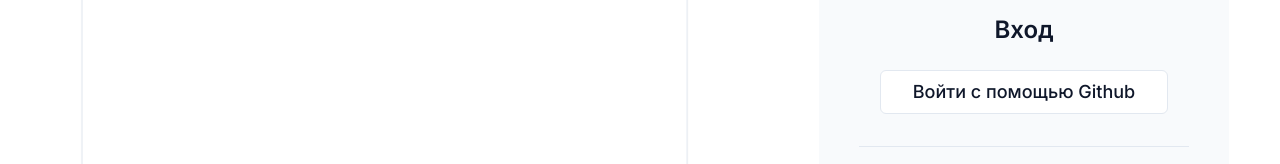
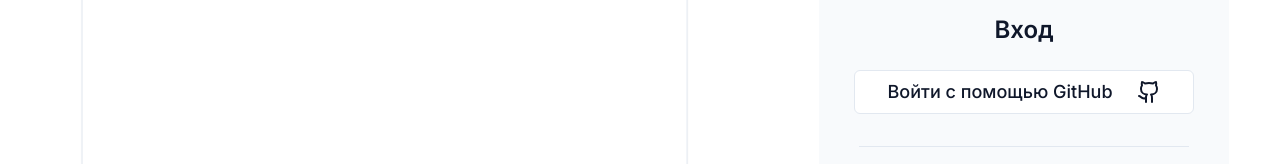
Before and after one commit to RockyAtoyan/forum, a Next.js app: page /login in a window 1280 px wide. Shown: the part 214-378 px from the top of the page. Built offline with nearby package versions, Linux system fonts and the light colour scheme; no server answers; what cyrillic-to-translit-js, easy-yandex-s3 would draw is missing.

Commit message:
add validate to auth form

```diff
--- a/src/app/(browse)/(auth)/_components/LoginForm.tsx
+++ b/src/app/(browse)/(auth)/_components/LoginForm.tsx
@@ -22,7 +22,7 @@ export const LoginForm = () => {
     { setFieldError }: FormikHelpers<{ email: string; password: string }>,
   ) => {
     if (!values.email || !values.password) {
-      return setFieldError("email", "Заполните все поля");
+      return toast.error("Заполните все поля!");
     }
     startTransition(() => {
       signIn("credentials", {
--- a/src/app/(browse)/(auth)/_components/SignUpForm.tsx
+++ b/src/app/(browse)/(auth)/_components/SignUpForm.tsx
@@ -28,7 +28,13 @@ export const SignUpForm = () => {
     }>,
   ) => {
     if (!values.email || !values.name || !values.password) {
-      return setFieldError("email", "Заполните все поля");
+      return toast.error("Заполните все поля!");
+    }
+    if (values.name.length < 6) {
+      return toast.error("Имя должно быть не короче 6 символов!");
+    }
+    if (values.password.length < 9) {
+      return toast.error("Пароль должен быть не короче 9 символов!");
     }
     const data = new FormData();
     data.set("email", values.email);
--- a/src/components/GithubButton.tsx
+++ b/src/components/GithubButton.tsx
@@ -4,6 +4,7 @@ import React, { useTransition } from "react";
 import { useSearchParams } from "next/navigation";
 import { Button, ButtonProps } from "@/components/ui/button";
 import { signIn } from "next-auth/react";
+import { Github } from "lucide-react";
 
 export const GithubButton = (props: ButtonProps) => {
   const searchParams = useSearchParams();
@@ -23,8 +24,10 @@ export const GithubButton = (props: ButtonProps) => {
         });
       }}
       {...props}
+      className={"flex items-center gap-6 " + props.className}
     >
-      Войти с помощью Github
+      <span>Войти с помощью GitHub</span>
+      <Github />
     </Button>
   );
 };
```
